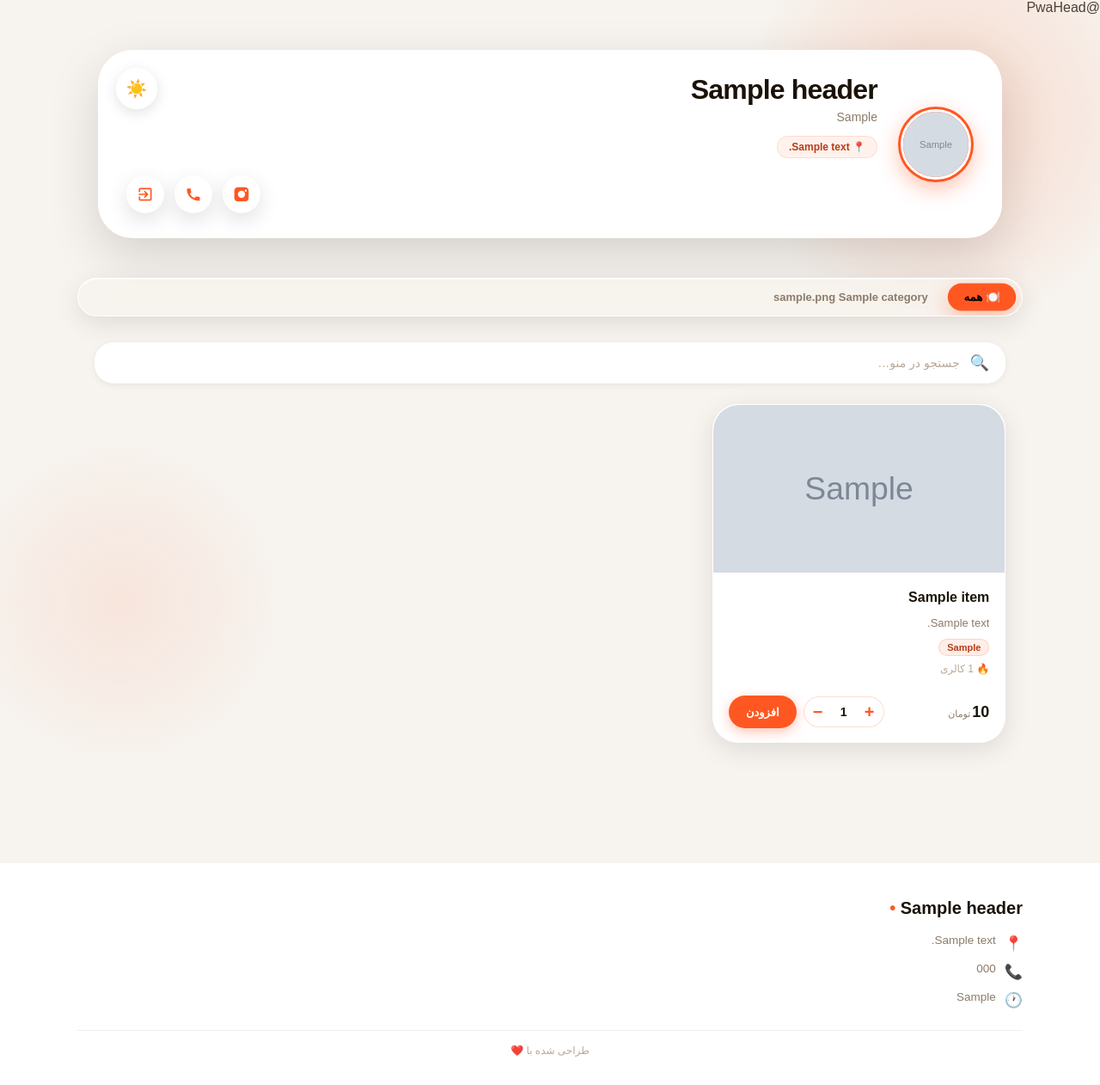
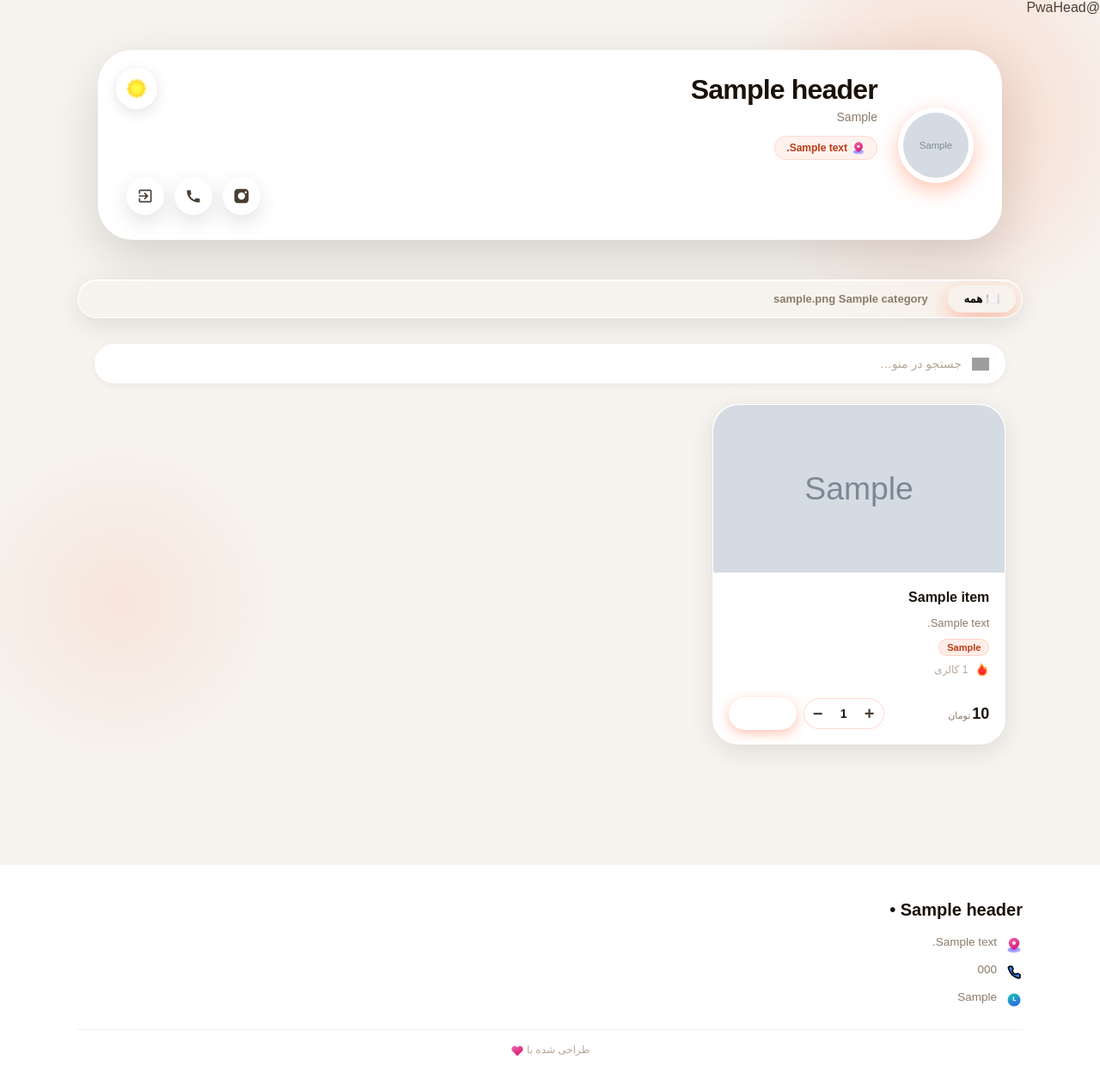
Before and after one commit to pouyaroid/digital, a Laravel app: page / in a window 1280 px wide. Shown: the whole page at 86% size. Before the commit the page ends 1229 px from the top, so only its background shows below. Run offline with Laravel 12, Linux system fonts and the light colour scheme; tables that the repository leaves empty hold one stand-in row (values such as "Sample post"); grey boxes marked "Sample" are stand-in pictures; some libraries are stand-ins or nearby versions; grey boxes are pictures that could not be loaded.

Commit message:
add svg to main

```diff
--- a/resources/views/dynamic-style.blade.php
+++ b/resources/views/dynamic-style.blade.php
@@ -4,7 +4,7 @@
    THEME VARIABLES — Light (default)
    ═══════════════════════════════════════════ */
 :root {
-    --brand: {{ setting('brand_color', '#FF5722') }};
+    --brand: {{ setting('brand_color', '##2222ff') }};
     --brand-soft:    rgba(255,87,34,0.12);
     --brand-glow:    rgba(255,87,34,0.25);
     --accent:        #FF8A65;
@@ -98,6 +98,36 @@ body {
     color: var(--text-b);
     min-height: 100vh;
     overflow-x: hidden;
+}
+.theme-icon img {
+    width: 24px;
+    height: 24px;
+    display: block;
+}
+.search-icon img {
+    width: 20px;
+    height: 20px;
+    display: block;
+    object-fit: contain;
+}
+.footer-row-icon img {
+    width: 20px;
+    height: 20px;
+    object-fit: contain;
+    display: block;
+}
+
+.footer-copy img {
+    width: 16px;
+    height: 16px;
+    vertical-align: middle;
+}
+.calorie-icon {
+    width: 16px;
+    height: 16px;
+    object-fit: contain;
+    vertical-align: middle;
+    margin-left: 4px;
 }
 
 /* ═══════════════════════════════════════════
--- a/resources/views/index.blade.php
+++ b/resources/views/index.blade.php
@@ -26,8 +26,15 @@
 
             {{-- دکمه تغییر تم — داخل hero برای موبایل / fixed برای دسکتاپ --}}
             <button id="themeToggle" class="theme-toggle" aria-label="تغییر حالت روز/شب">
-                <span class="theme-icon sun">☀️</span>
-                <span class="theme-icon moon">🌙</span>
+
+                <span class="theme-icon sun">
+                    <img src="{{ asset('images/icons/sun.svg') }}" alt="حالت روز">
+                </span>
+
+                <span class="theme-icon moon">
+                    <img src="{{ asset('images/icons/moon.svg') }}" alt="حالت شب">
+                </span>
+
             </button>
 
             <div class="hero-logo-ring">
@@ -43,7 +50,10 @@
                 <p class="hero-tagline">{{ $header->cafe_tagline ?? 'توضیحی ثبت نشده است' }}</p>
 
                 <div class="hero-pills">
-                    <span class="hero-pill pill-info">📍 {{ $contact->address ?? 'آدرس ثبت نشده' }}</span>
+                    <span class="hero-pill pill-info">
+                        <img src="{{ asset('images/icons/location.svg') }}" alt="لوکیشن" class="hero-pill-icon">
+                        {{ $contact->address ?? 'آدرس ثبت نشده' }}
+                    </span>
                 </div>
 
                 <div class="hero-actions">
@@ -158,8 +168,11 @@
     {{-- ═══════ SEARCH ═══════ --}}
     <div class="search-wrap">
         <div class="search-glass">
-            <span class="search-icon">🔍</span>
-            <input id="searchInput" class="search-input" type="text" placeholder="جستجو در منو…" autocomplete="off">
+            <span class="search-icon">
+                <img src="{{ asset('images/icons/search.svg') }}" alt="جستجو">
+            </span>
+            <input id="searchInput" class="search-input" type="text"
+                   placeholder="جستجو در منو…" autocomplete="off">
         </div>
     </div>
 
@@ -223,8 +236,11 @@
                         </div>
                     @endif
                     @if($showCalories && $item->calories)
-                        <span class="card-cal">🔥 {{ $item->calories }} کالری</span>
-                    @endif
+                    <span class="card-cal">
+                        <img src="{{ asset('images/icons/fire.svg') }}" alt="" class="calorie-icon">
+                        {{ $item->calories }} کالری
+                    </span>
+                @endif
                 </div>
                 <div class="card-footer">
                     @if($showPrices)
@@ -262,14 +278,39 @@
     {{-- ═══════ FOOTER ═══════ --}}
     <footer id="contact-footer">
         <div class="footer-inner">
-            <div class="footer-brand">{{ $header->cafe_name ?? 'کافه' }} <span>•</span></div>
+            <div class="footer-brand">
+                {{ $header->cafe_name ?? 'کافه' }} <span>•</span>
+            </div>
+
             <div class="footer-rows">
-                <div class="footer-row"><span class="footer-row-icon">📍</span><span>{{ $contact->address ?? 'آدرس تعریف نشده' }}</span></div>
-                <div class="footer-row"><span class="footer-row-icon">📞</span><span>{{ $contact->phone ?? 'شماره تعریف نشده' }}</span></div>
-                <div class="footer-row"><span class="footer-row-icon">🕐</span><span>{{ $contact->working_hours ?? 'ساعات کاری تعریف نشده' }}</span></div>
+                <div class="footer-row">
+                    <span class="footer-row-icon">
+                        <img src="{{ asset('images/icons/location.svg') }}" alt="آدرس">
+                    </span>
+                    <span>{{ $contact->address ?? 'آدرس تعریف نشده' }}</span>
+                </div>
+
+                <div class="footer-row">
+                    <span class="footer-row-icon">
+                        <img src="{{ asset('images/icons/tel.svg') }}" alt="تلفن">
+                    </span>
+                    <span>{{ $contact->phone ?? 'شماره تعریف نشده' }}</span>
+                </div>
+
+                <div class="footer-row">
+                    <span class="footer-row-icon">
+                        <img src="{{ asset('images/icons/clock.svg') }}" alt="ساعات کاری">
+                    </span>
+                    <span>{{ $contact->working_hours ?? 'ساعات کاری تعریف نشده' }}</span>
+                </div>
             </div>
+
             <hr class="footer-sep">
-            <p class="footer-copy">طراحی شده با ❤️</p>
+
+            <p class="footer-copy">
+                طراحی شده با
+                <img src="{{ asset('images/icons/heart.svg') }}" alt="عشق">
+            </p>
         </div>
     </footer>
 
```
Also changed, not shown: public/images/icons/clock.svg (added), public/images/icons/fire.svg (added), public/images/icons/heart.svg (added), public/images/icons/location.svg (added), public/images/icons/moon.svg (added), public/images/icons/search.svg (added), public/images/icons/sun.svg (added), public/images/icons/tel.svg (added).
